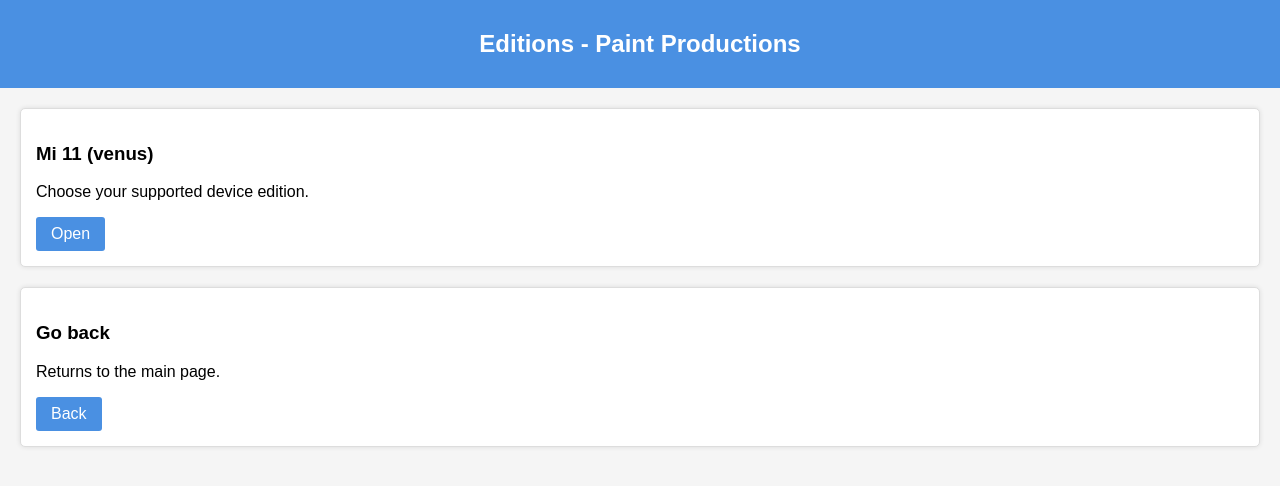
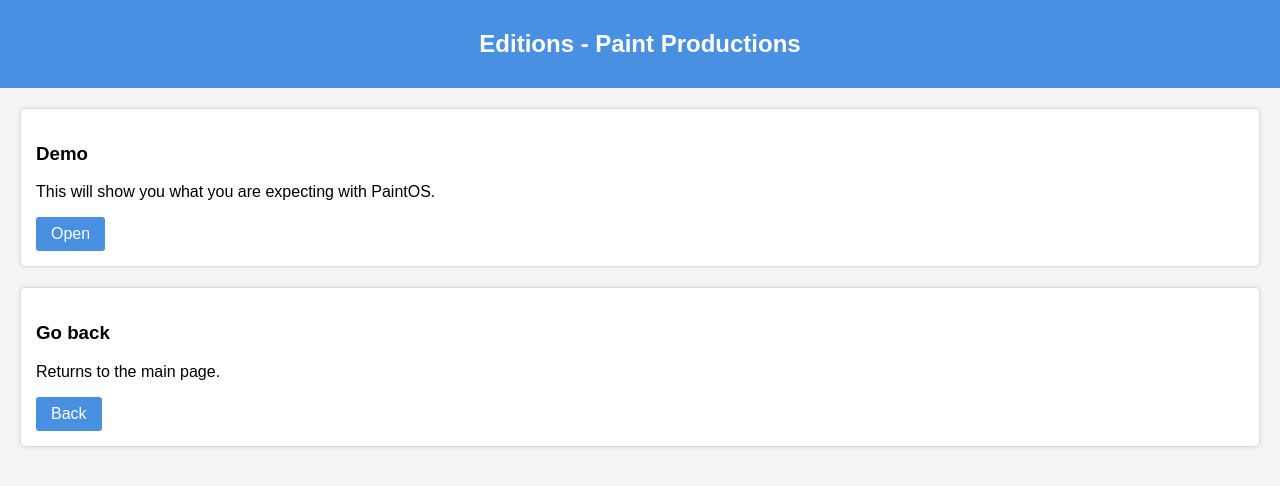
Before and after one commit to exztech/paintproductions, a plain HTML site: page editions.html in a window 1280 px wide. Drawn offline with Linux system fonts and the light colour scheme.

Commit message:
Update editions.html

```diff
--- a/editions.html
+++ b/editions.html
@@ -65,9 +65,9 @@
     </div>
     <div id="content">
         <div class="window">
-            <h3>Mi 11 (venus) </h3>
-            <p>Choose your supported device edition.</p>
-            <a href="https://www.figma.com" target="_blank" class="button">Open</a>
+            <h3>Demo </h3>
+            <p>This will show you what you are expecting with PaintOS.</p>
+            <a href="https://www.figma.com/community/file/1310269365077898121/paintproductions-paintos-demo" target="_blank" class="button">Open</a>
         </div>
 
          <div class="window">
```
